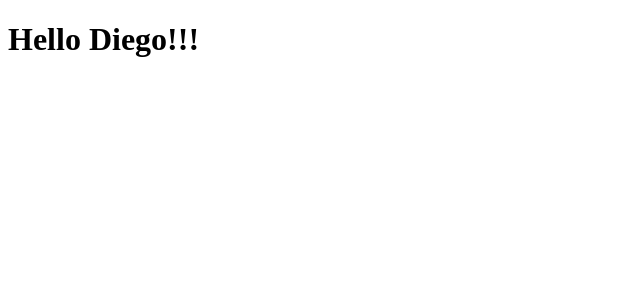
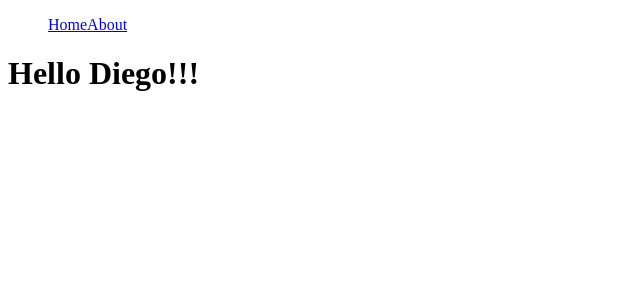
Before and after one commit to diegocaminor/nextjs, a Next.js app: page / in a window 1280 px wide. Shown: the top 300 px of the page, without its empty margins (0-640 px from the left). Built offline with nearby package versions, Linux system fonts and the light colour scheme.

Commit message:
Add navbar component

```diff
--- /dev/null
+++ b/Components/Navbar.js
@@ -0,0 +1,15 @@
+import React from "react";
+import Link from "next/link";
+
+const About = () => {
+  return (
+    <nav>
+      <menu>
+        <Link href="/">Home</Link>
+        <Link href="/about">About</Link>
+      </menu>
+    </nav>
+  );
+};
+
+export default About;
--- a/pages/about.js
+++ b/pages/about.js
@@ -1,8 +1,10 @@
 import React from "react";
+import Navbar from "../Components/Navbar";
 
 const About = () => {
   return (
     <div>
+      <Navbar />
       <h1>About page</h1>
     </div>
   );
--- a/pages/index.js
+++ b/pages/index.js
@@ -1,8 +1,10 @@
 import React from "react";
+import Navbar from "../Components/Navbar";
 
 const Home = () => {
   return (
     <div>
+      <Navbar />
       <h1>Hello Diego!!!</h1>
     </div>
   );
```
